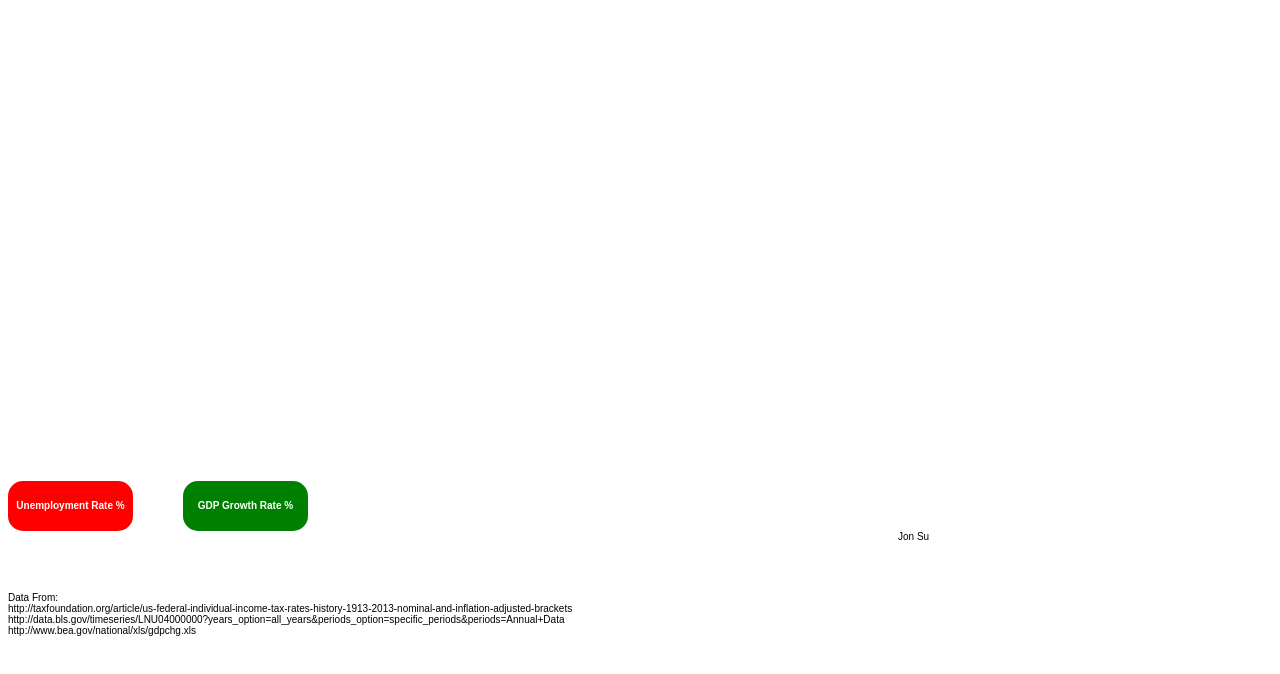
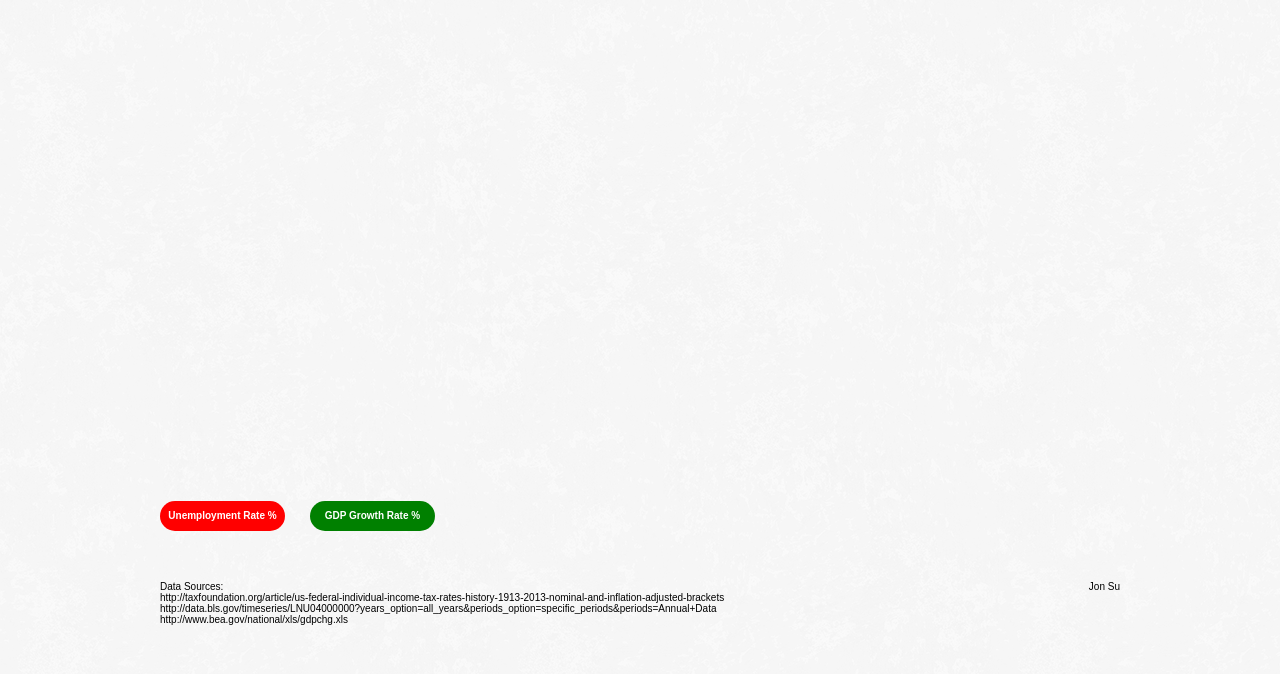
Before and after one commit to vivilake/macro-econ, a website: page public/index.html in a window 1280 px wide. Shown: the part 66-740 px from the top of the page. Drawn offline with nearby package versions, Linux system fonts and the light colour scheme; no server answers.

Commit message:
More styling for page, background and buttons, metadata

```diff
--- a/public/index.html
+++ b/public/index.html
@@ -10,6 +10,7 @@
 </head>
 
 <body>
+  <div class='content'>
     <div class='title'>Macroeconomic Metrics (More to come!)</div>
     <div class='chart-area'></div>
     <div class='controls'>
@@ -20,13 +21,16 @@
         <p>GDP Growth Rate %</p>
       </div>
     </div>
-    <div class='author'>Jon Su</div>
-    <div class="citations">
-      <p>Data From:</p>
-      <p>http://taxfoundation.org/article/us-federal-individual-income-tax-rates-history-1913-2013-nominal-and-inflation-adjusted-brackets</p>
-      <p>http://data.bls.gov/timeseries/LNU04000000?years_option=all_years&periods_option=specific_periods&periods=Annual+Data</p>
-      <p>http://www.bea.gov/national/xls/gdpchg.xls</p>
+    <div class='metadata'>
+      <div class="citations">
+        <p>Data Sources:</p>
+        <p>http://taxfoundation.org/article/us-federal-individual-income-tax-rates-history-1913-2013-nominal-and-inflation-adjusted-brackets</p>
+        <p>http://data.bls.gov/timeseries/LNU04000000?years_option=all_years&periods_option=specific_periods&periods=Annual+Data</p>
+        <p>http://www.bea.gov/national/xls/gdpchg.xls</p>
+      </div>
+      <div class='author'>Jon Su</div>
     </div>
+  </div>
 </body>
 
 </html>
--- a/public/macro-econ.css
+++ b/public/macro-econ.css
@@ -1,21 +1,26 @@
+body {
+	background-image: url('white_wall_hash.png');
+}
+
+.content {
+	width: 960px;
+	margin: auto;
+}
+
 .title {
 	font-size: 32px;
 	font-weight: bold;
 }
 
-.author {
-	font-size: 10px;
-	margin-left: 890px;
-}
-
 .controls {
 	height: 50px;
-	width: 300px;
+	width: 275px;
+	padding-top: 20px;
 }
 
 .unemployment-button {
 	background-color: red;
-	height: 50px;
+	height: 30px;
 	width: 125px;
 	float: left;
 	border-radius: 15px;
@@ -23,7 +28,7 @@
 
 .gdp-button {
 	background-color: green;
-	height: 50px;
+	height: 30px;
 	width: 125px;
 	float: right;
 	border-radius: 15px;
@@ -33,7 +38,7 @@
 	margin: 0;
 	text-align: center;
 	vertical-align: middle;
-	line-height: 50px;
+	line-height: 30px;
 	font-size: 10px;
 	color: white;
 	font-weight: bold;
@@ -43,7 +48,7 @@
 	margin: 0;
 	text-align: center;
 	vertical-align: middle;
-	line-height: 50px;
+	line-height: 30px;
 	font-size: 10px;
 	color: white;
 	font-weight: bold;
@@ -69,10 +74,20 @@ body {
   stroke-width: 1.5px;
 }
 
+.metadata {
+	width: 960px;
+	margin-top: 30px;
+}
+
 .citations {
-	margin-top: 50px;
+	float: left;
 }
 
 .citations p {
 	margin: 0;
 }
+
+.author {
+	font-size: 10px;
+	float: right;
+}
```
Also changed, not shown: public/white_wall_hash.png (added).
